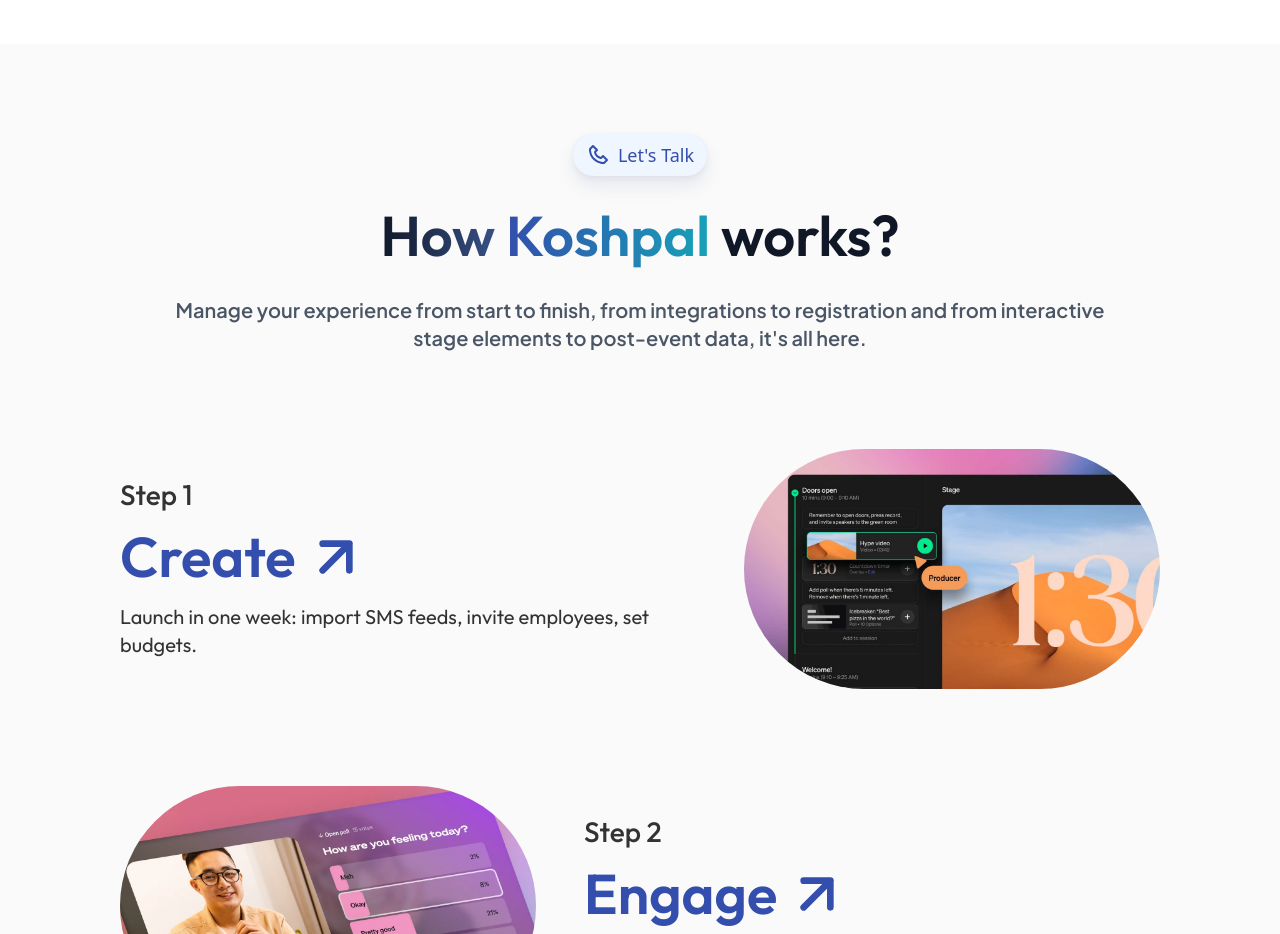
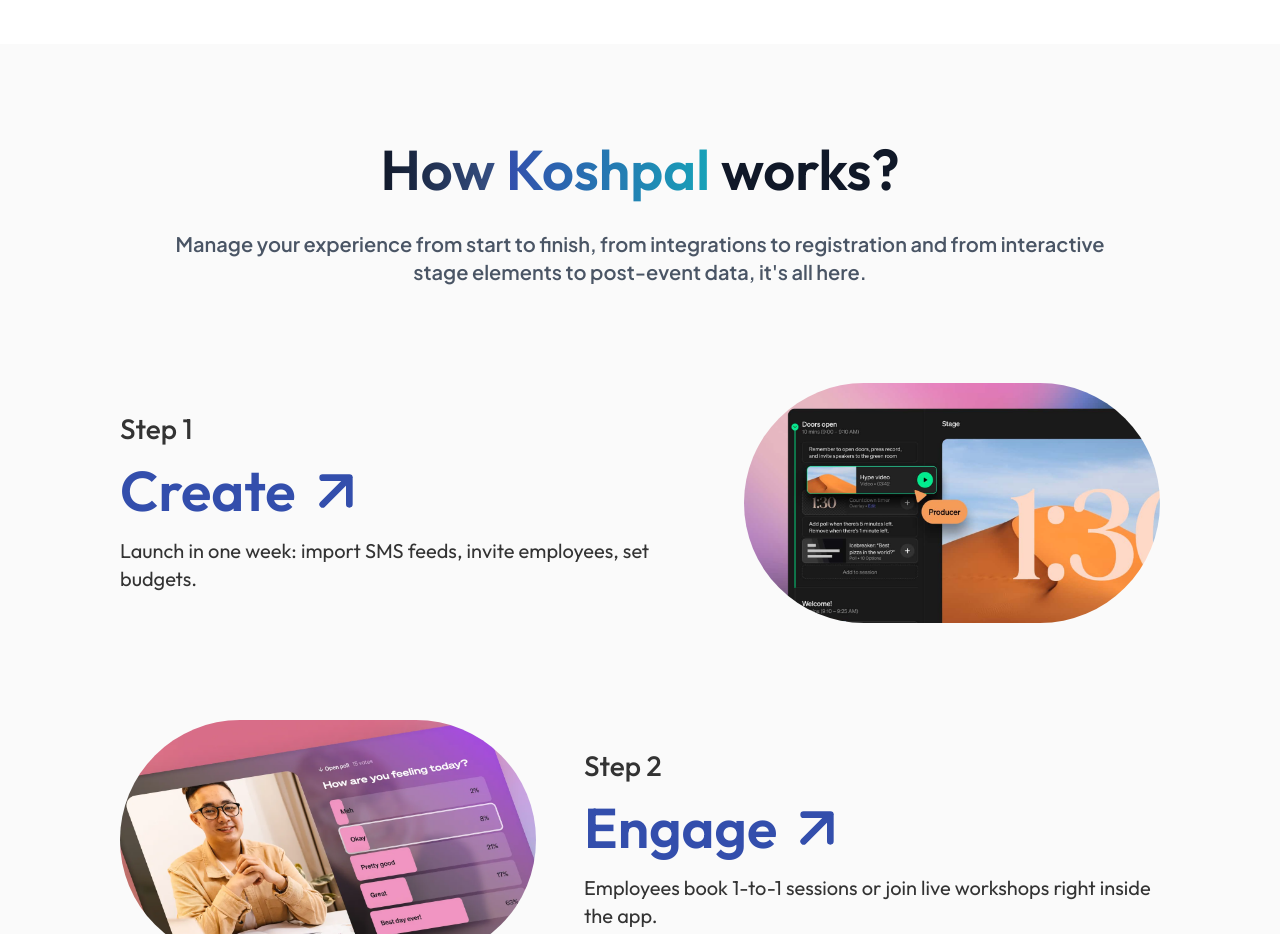
Before and after one commit to Koshpal/landing_page, a React (Vite) app: page / in a window 1280 px wide. Shown: the part 6160-7094 px from the top of the page. Built offline with nearby package versions, Linux system fonts and the light colour scheme.

Commit message:
let's talk

```diff
--- a/src/components/HowKoshpalWorks.jsx
+++ b/src/components/HowKoshpalWorks.jsx
@@ -7,19 +7,6 @@
         {/* Top Badge and Heading */}
         <div className="flex flex-col items-center justify-center gap-4 md:gap-6 mb-8 md:mb-12">
           {/* Let's Talk Badge */}
-          <div className="inline-flex shadow-[0px_0px_1px_rgba(44,58,114,0.05),0px_2px_6px_rgba(44,58,114,0.05),0px_10px_18px_rgba(58,76,146,0.1)] rounded-[20px] bg-[#EFF6FF] border border-[#EFF6FF] items-center py-2 px-3 gap-2">
-            <svg
-              className="w-5 h-5 md:w-6 md:h-6"
-              viewBox="0 0 24 24"
-              fill="#334EAC"
-              xmlns="http://www.w3.org/2000/svg"
-            >
-              <path d="M17.707 12.293a.999.999 0 0 0-1.414 0l-1.594 1.594c-.739-.22-2.118-.72-2.992-1.594s-1.374-2.253-1.594-2.992l1.594-1.594a.999.999 0 0 0 0-1.414l-4-4a.999.999 0 0 0-1.414 0L3.581 5.005c-.38.38-.594.902-.586 1.435.023 1.424.4 6.37 4.298 10.268s8.844 4.274 10.269 4.298h.028c.528 0 1.027-.208 1.405-.586l2.712-2.712a.999.999 0 0 0 0-1.414l-4-4.001zm-.127 6.712c-1.248-.021-5.518-.356-8.873-3.712-3.366-3.366-3.692-7.651-3.712-8.874L7 4.414 9.586 7 8.293 8.293a1 1 0 0 0-.272.912c.024.115.611 2.842 2.271 4.502s4.387 2.247 4.502 2.271a.991.991 0 0 0 .912-.271L17 14.414 19.586 17l-2.006 2.005z" />
-            </svg>
-            <div className="font-medium text-[#334EAC] text-sm md:text-base lg:text-[18px] whitespace-nowrap">
-              Let's Talk
-            </div>
-          </div>
 
           {/* Title */}
           <h1 className="font-outfit text-3xl sm:text-4xl md:text-5xl lg:text-[56px] leading-tight md:leading-[1.2] lg:leading-[72px] font-semibold px-4">
```
